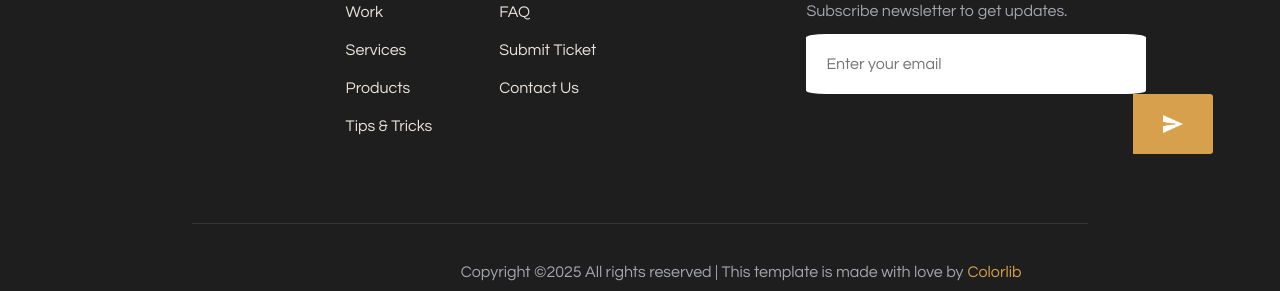
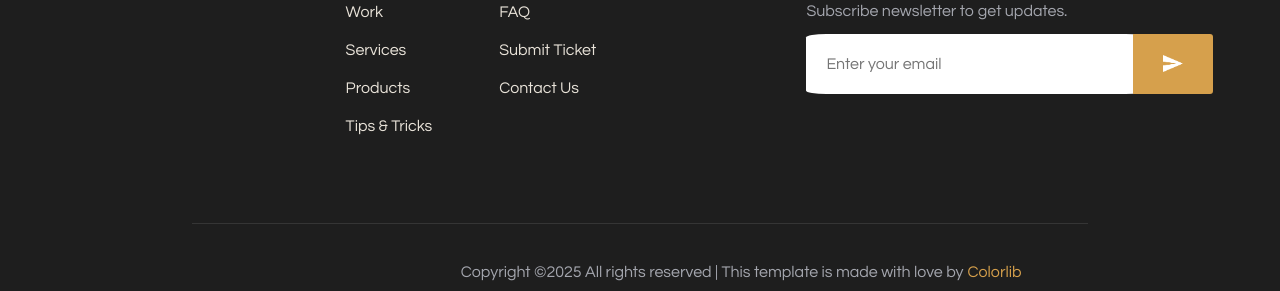
Before and after one commit to H8-Dev/FrontEnd_ArchSite, a plain HTML site: page contact.html in a window 1280 px wide. Shown: the part 1651-1942 px from the top of the page. Drawn offline with nearby package versions, Linux system fonts and the light colour scheme.

Commit message:
Update contact.css

```diff
--- a/contact.css
+++ b/contact.css
@@ -371,6 +371,7 @@ background-color: #D6A04C;
 height: 60px;
 width: 80px;
 position: absolute;
+    top: 58.5%;
 left: 125%;
 cursor: pointer;}
 
```
